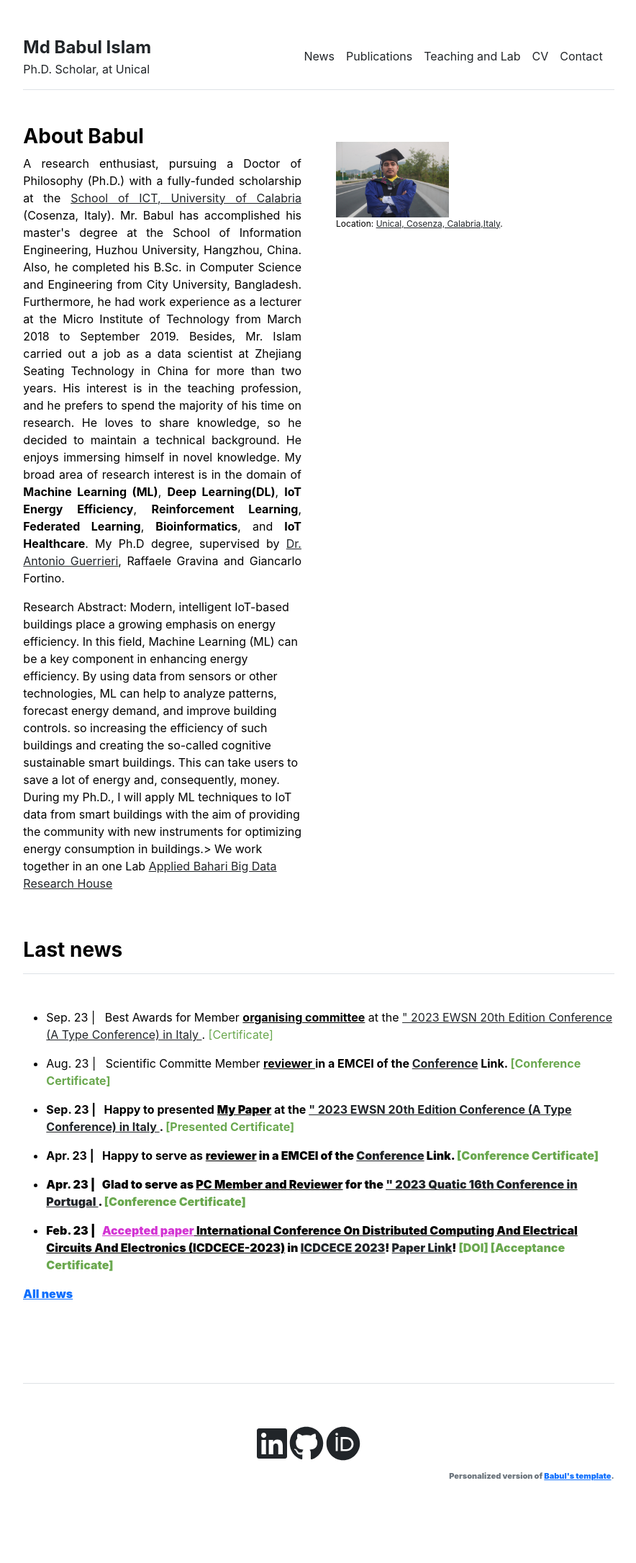
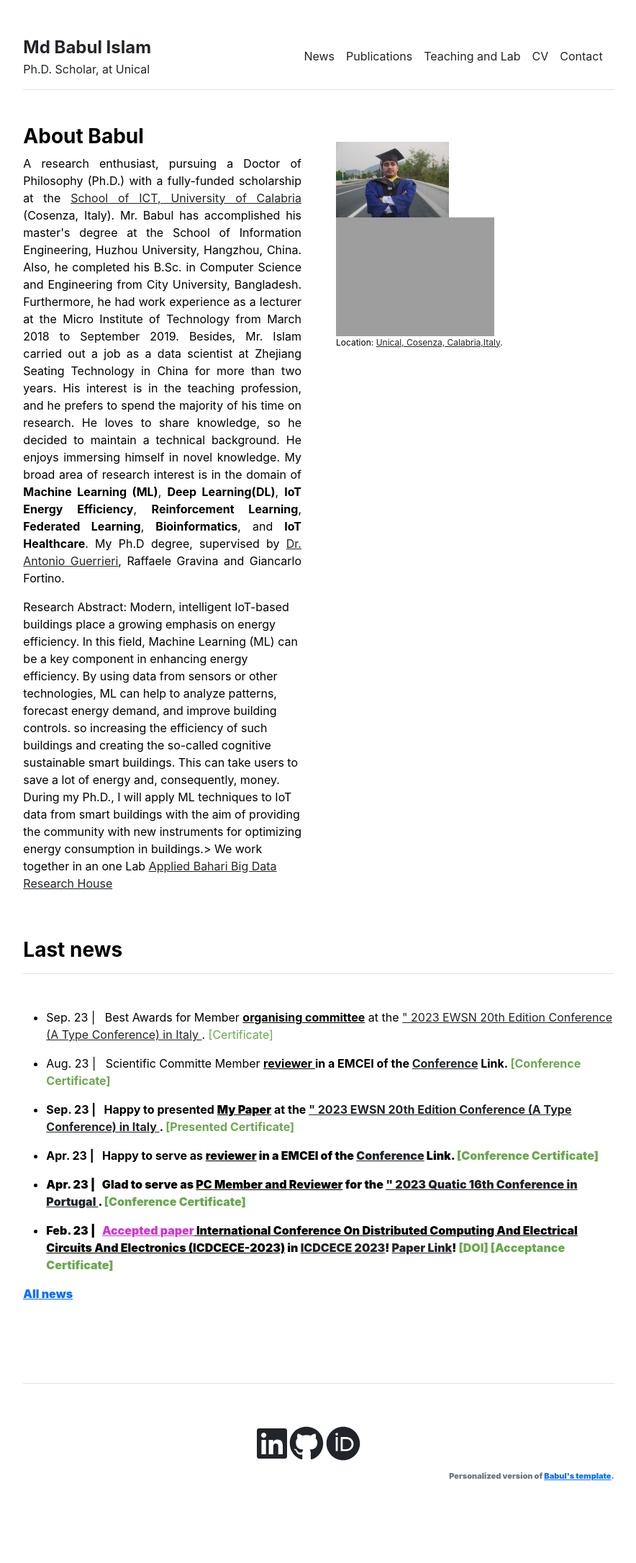
Before and after one commit to babulcseian/babulcseian.github.io, a Jekyll site: the page built from index.md, in a window 1280 px wide. Shown: the whole page at 72% size, without its empty margins (197-1081 px from the left). Built offline with Jekyll 4.4.1, drawn with Linux system fonts in a browser that asks for light colours; a style sheet for code colours, icons or effects is not loaded.

Commit message:
Update home.html

```diff
--- a/_layouts/home.html
+++ b/_layouts/home.html
@@ -25,6 +25,7 @@
   <div class="col-md-5">
     <br>
     <img src="{{ site.github.url }}/assets/img/Md Babul Islam-3.jpg" alt="Home" width="50%">
+    <img src="{{ site.github.url }}/assets/img/Md Babul Islam with Prof.jpg" alt="Home" width="70%">
     <p style="font-size:12px">
       Location: <a class="other" href='https://goo.gl/maps/hsu2JB4HwjQN7TqC7'>Unical, Cosenza, Calabria,Italy</a>.
     </p>
```
